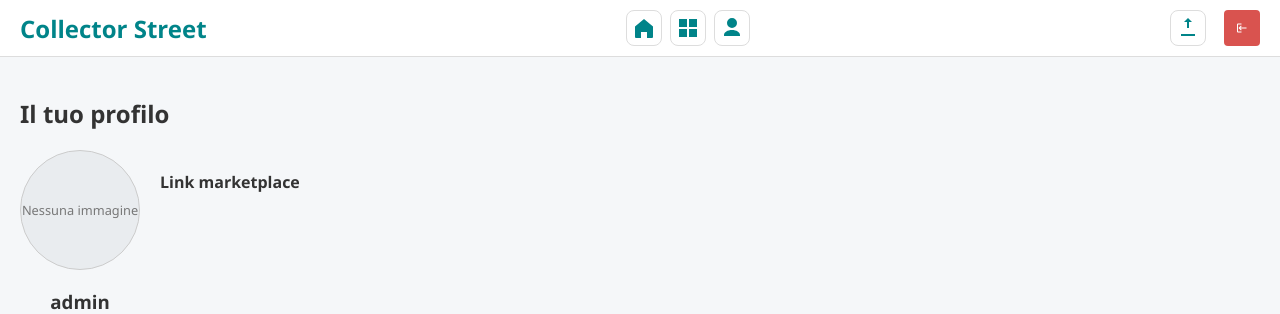
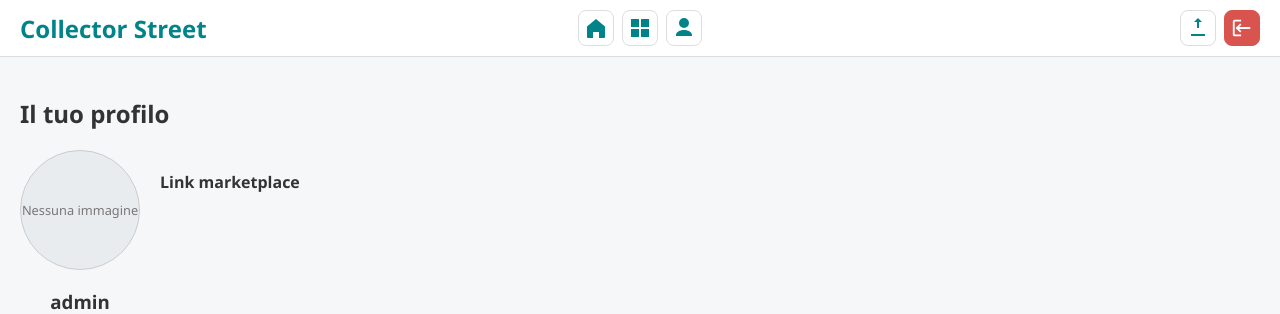
Before and after one commit to MenozziD/collectorstreet, a Flask app: page /profile in a window 1280 px wide. Shown: the top 314 px of the page. Run offline with Flask 3, Linux system fonts and the light colour scheme; the visitor is signed in with stand-in values (Sample User, id 1); data comes from the database, SQL or seed files in the repository.

Commit message:
Fix Theme and Navbar + no scrollbar

```diff
--- a/static/styles.css
+++ b/static/styles.css
@@ -585,9 +585,30 @@ nav .actions button:hover {
 /* Icon-only buttons for navbar */
 nav .actions.icons {
     display: flex;
+    width: 50%;
     align-items: center;
+    justify-content: center;
+    text-align: center;
     gap: 8px;
 }
+nav .logo-title {
+    display: flex;
+    width: 25%;
+    align-items: start;
+    justify-content: left;
+    text-align: left;
+    gap: 8px;
+}
+
+nav .sub-actions.icons {
+    display: flex;
+    width: 25%;
+    align-items: end;
+    justify-content: right;
+    text-align: right;
+    gap: 8px;
+}
+
 .icon-btn {
     display: inline-flex;
     align-items: center;
@@ -623,6 +644,20 @@ nav .actions.icons {
 
 
 /* === THEME SUPPORT =============================================== */
+html {
+  overflow-y: scroll; /* mantiene lo scroll verticale */
+  scrollbar-width: none; /* Firefox */
+  -ms-overflow-style: none; /* Internet Explorer 10+ */
+  overflow-y: overlay;
+}
+
+/* Chrome, Edge, Safari */
+html::-webkit-scrollbar {
+  width: 0px;
+  height: 0px;
+  background: transparent;
+}
+
 body.theme-night {
     background-color: #0f172a; color: #e5e7eb;
 }
@@ -634,6 +669,8 @@ body.theme-night .icon-btn.primary { background:#334155; border-color:#1f2937; c
 body.theme-night .icon-btn.primary:hover { background:#1f2937; }
 body.theme-night .icon-btn.danger { background:#7f1d1d; border-color:#7f1d1d; color:#fde8e8; }
 body.theme-night .icon-btn.danger:hover { background:#6b1515; }
+body.theme-night button { background:#334155; border-color:#1f2937; color:#e5e7eb;}
+body.theme-night button:hover { background:#1f2937; }
 body.theme-night .login-container,
 body.theme-night .profile-card,
 body.theme-night .profile-edit,
@@ -653,6 +690,8 @@ body.theme-sakura .icon-btn:hover { background:#ffe8f1; }
 body.theme-sakura .icon-btn.primary { background:#e78fb3; border-color:#d96a99; color:#ffffff; }
 body.theme-sakura .icon-btn.primary:hover { background:#d96a99; }
 body.theme-sakura .icon-btn.danger { background:#f0ad4e; border-color:#f0ad4e; color:#ffffff; }
+body.theme-sakura button { background:#e78fb3; border-color:#d96a99; color:#ffffff; }
+body.theme-sakura button:hover { background:#d96a99; }
 body.theme-sakura .login-container,
 body.theme-sakura .profile-card,
 body.theme-sakura .profile-edit,
--- a/templates/profile.html
+++ b/templates/profile.html
@@ -6,11 +6,11 @@
     <title>Collector Street - Profilo</title>
     <link rel="stylesheet" href="{{ url_for('static', filename='styles.css') }}">
 </head>
-<body class="theme-{{ (user.theme if (user is defined and user and user.theme) else 'original') }}">
+<body class="theme-{{ (user.theme if (user is defined and user and user.theme) else 'original') }}" style="-ms-overflow-style: none;">
 
     <nav>
-        <h1>Collector Street</h1>
-        <div class="actions icons" style="align-items: center; align-self: center;">
+        <h1 class="logo-title">Collector Street</h1>
+        <div class="actions icons">
             <a href="/home" class="icon-btn" title="Home" aria-label="Home">
                 <svg viewBox="0 0 24 24" width="24" height="24" aria-hidden="true">
                     <path d="M3 10.5L12 3l9 7.5V21a1 1 0 0 1-1 1h-5v-6H9v6H4a1 1 0 0 1-1-1v-10.5z" fill="currentColor"/>
@@ -28,7 +28,7 @@
                 </svg>
             </a>
         </div>
-        <div class="actions icons">
+        <div class="sub-actions icons">
             <a href="/api/export/csv" class="icon-btn" id="exportCsvBtnProfile" title="Esporta CSV" aria-label="Esporta CSV"><svg viewBox="0 0 24 24" width="24" height="24" aria-hidden="true"><path d="M5 20h14v-2H5v2zM12 2l4 4h-3v6h-2V6H8l4-4z" fill="currentColor"/></svg></a>
             <!-- <button id="logoutBtn" class="icon-btn danger" title="Logout" aria-label="Logout"><svg viewBox="0 0 24 24" width="24" height="24" aria-hidden="true"><path d="M10 17l1.41-1.41L8.83 13H21v-2H8.83l2.58-2.59L10 7l-5 5 5 5zM4 19h7v2H4a2 2 0 0 1-2-2V5a2 2 0 0 1 2-2h7v2H4z" fill="currentColor"/></svg></button>-->
             <button id="logoutBtn" class="icon-btn danger" title="Logout" aria-label="Logout">
```
Also changed, not shown: templates/home.html (+4 -4 lines), templates/index.html (+4 -5 lines).
